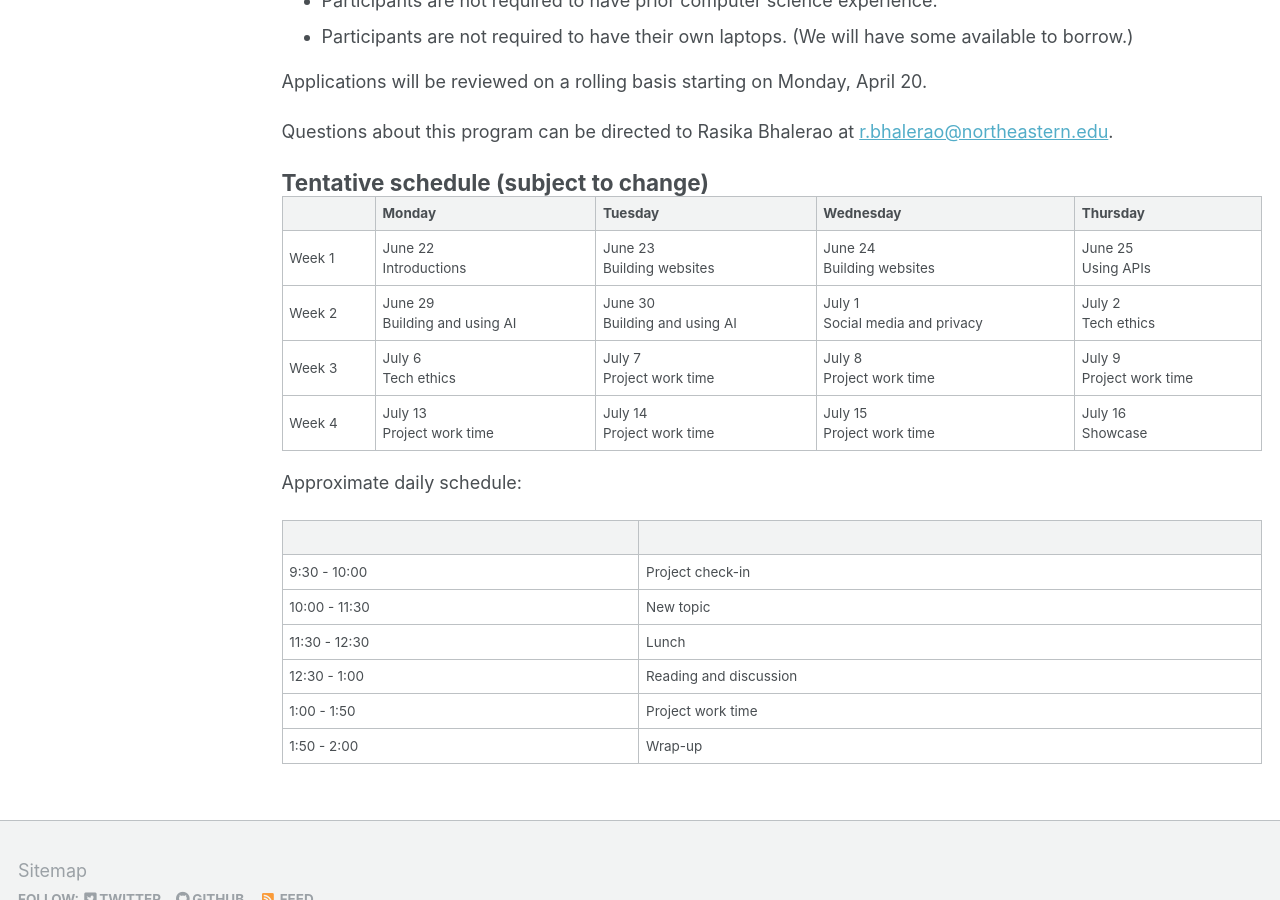
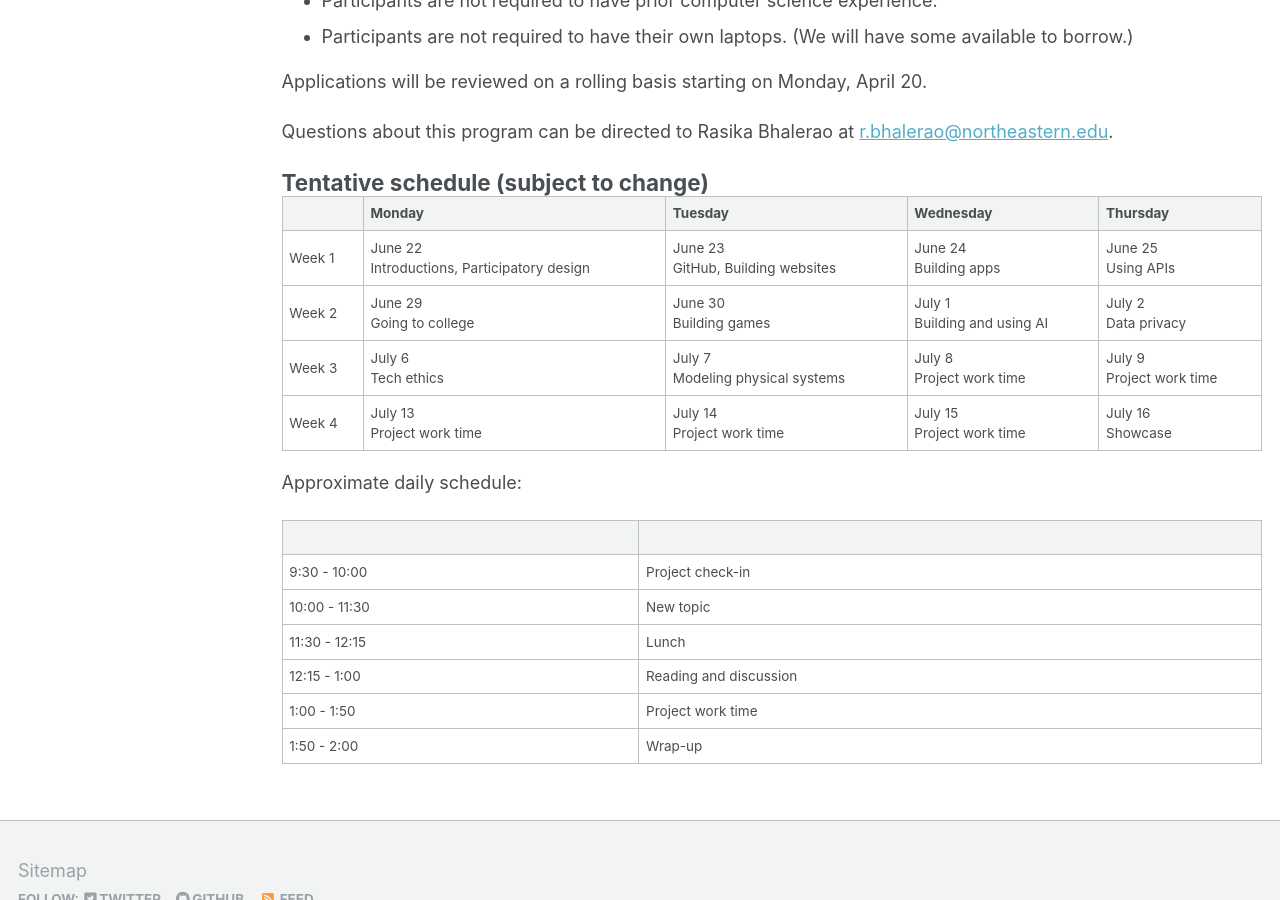
Before and after one commit to rasikabh/rasikabh.github.io, a Jekyll site: the page built from _pages/summercodingcommunity.md, in a window 1280 px wide and 900 px high, scrolled down 1312 px. Built offline with Jekyll 4.4.1, drawn with Linux system fonts in a browser that asks for light colours.

Commit message:
Update schedule

```diff
--- a/_pages/summercodingcommunity.md
+++ b/_pages/summercodingcommunity.md
@@ -58,9 +58,9 @@ Questions about this program can be directed to Rasika Bhalerao at [r.bhalerao@n
 
 |  | Monday | Tuesday | Wednesday | Thursday |
 | - | - | - | - | - |
-| Week 1 | June 22<br />Introductions | June 23<br />Building websites | June 24<br />Building websites | June 25<br />Using APIs |
-| Week 2 | June 29<br />Building and using AI | June 30<br />Building and using AI | July 1<br />Social media and privacy | July 2<br />Tech ethics |
-| Week 3 | July 6<br />Tech ethics | July 7<br />Project work time | July 8<br />Project work time | July 9<br />Project work time |
+| Week 1 | June 22<br />Introductions, Participatory design | June 23<br />GitHub, Building websites | June 24<br />Building apps | June 25<br />Using APIs |
+| Week 2 | June 29<br />Going to college | June 30<br />Building games | July 1<br />Building and using AI | July 2<br />Data privacy |
+| Week 3 | July 6<br />Tech ethics | July 7<br />Modeling physical systems | July 8<br />Project work time | July 9<br />Project work time |
 | Week 4 | July 13<br />Project work time | July 14<br />Project work time | July 15<br />Project work time | July 16<br />Showcase|
 
 Approximate daily schedule:
@@ -69,7 +69,7 @@ Approximate daily schedule:
 |-|-|
 | 9:30 - 10:00 | Project check-in |
 | 10:00 - 11:30 | New topic |
-| 11:30 - 12:30 | Lunch |
-| 12:30 - 1:00 | Reading and discussion |
+| 11:30 - 12:15 | Lunch |
+| 12:15 - 1:00 | Reading and discussion |
 | 1:00 - 1:50 | Project work time |
 | 1:50 - 2:00 | Wrap-up |
```
